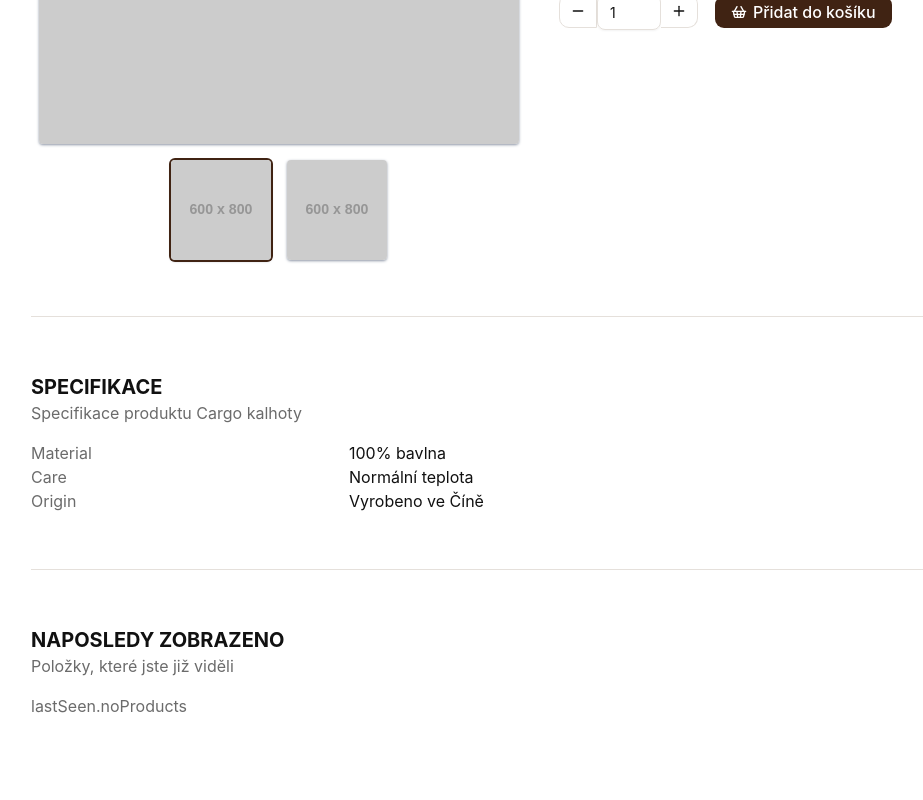
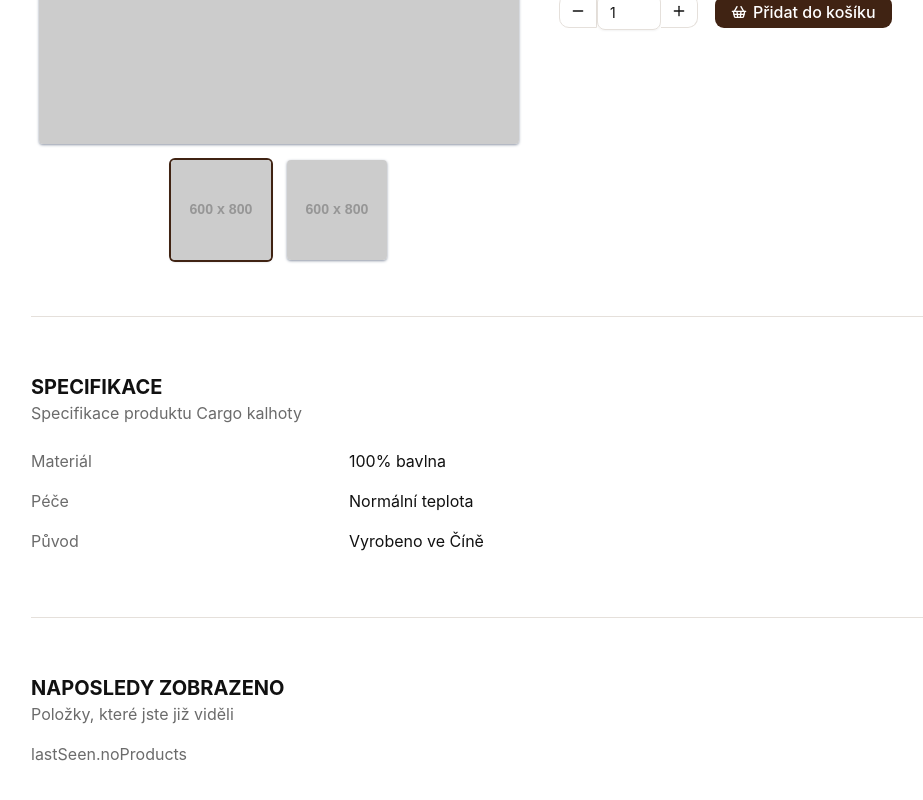
Before and after one commit to florixak/rtsoft-clothing-eshop, a React (Vite) app: page /cs/product/cargo-kalhoty in a window 1280 px wide. Shown: the part 504-1304 px from the top of the page, without its empty margins (97-1020 px from the left). Before the commit the page ends 1278 px from the top, so only its background shows below. Built offline with nearby package versions, Linux system fonts and the light colour scheme.

Commit message:
feat: padding in table

```diff
--- a/src/components/product/product-specifications.tsx
+++ b/src/components/product/product-specifications.tsx
@@ -9,6 +9,7 @@ type ProductSpecificationsProps = {
 const ProductSpecifications = ({ product }: ProductSpecificationsProps) => {
   const { t, i18n } = useTranslation(TRANSLATION_NAMESPACES.product);
   const locale = i18n.resolvedLanguage === "en" ? "en" : "cs";
+  const { specifications } = product;
   return (
     <div className="flex flex-col gap-4">
       <div className="flex flex-col">
@@ -20,18 +21,24 @@ const ProductSpecifications = ({ product }: ProductSpecificationsProps) => {
         </p>
       </div>
       <table className="w-full text-base">
-        <tbody className="space-y-4">
+        <tbody>
           <tr>
-            <td className="text-muted-foreground">Material</td>
-            <td>{product?.specifications.material[locale]}</td>
+            <td className="text-muted-foreground py-2">
+              {t("specifications.material")}
+            </td>
+            <td>{specifications.material[locale]}</td>
           </tr>
           <tr>
-            <td className="text-muted-foreground">Care</td>
-            <td>{product?.specifications.care[locale]}</td>
+            <td className="text-muted-foreground py-2">
+              {t("specifications.care")}
+            </td>
+            <td>{specifications.care[locale]}</td>
           </tr>
           <tr>
-            <td className="text-muted-foreground">Origin</td>
-            <td>{product?.specifications.origin[locale]}</td>
+            <td className="text-muted-foreground py-2">
+              {t("specifications.origin")}
+            </td>
+            <td>{specifications.origin[locale]}</td>
           </tr>
         </tbody>
       </table>
```
